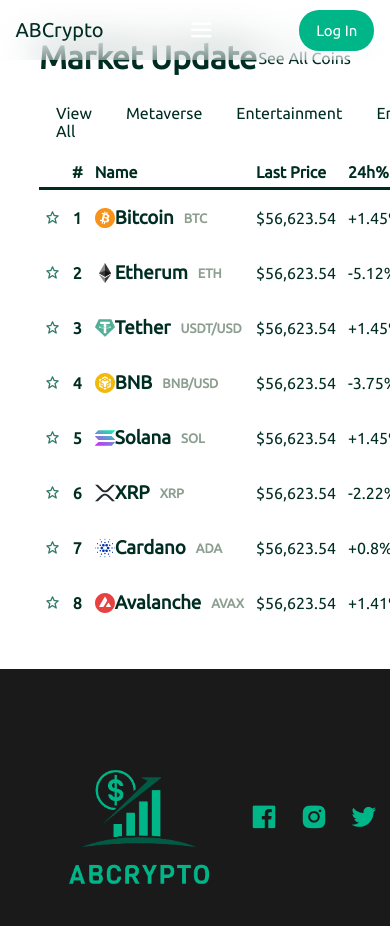
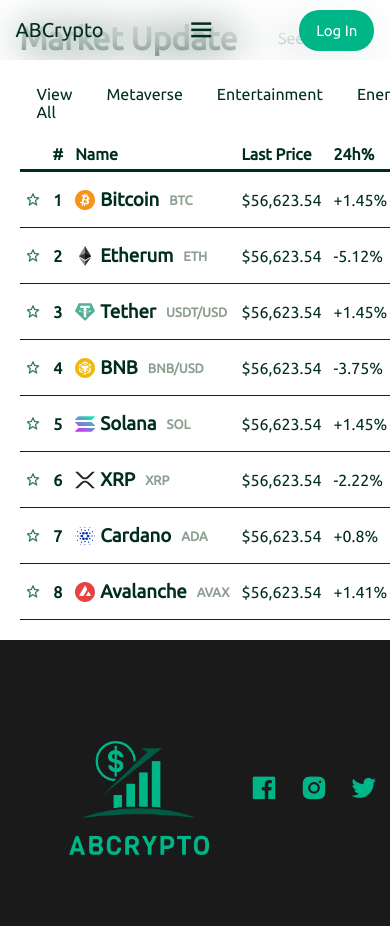
Before and after one commit to BlendiGjoni/WEB-Projekt---ABCrypto, a PHP site: page /market.html in a window 390 px wide; the page is wider, and only the part inside the window is pictured. Shown: the top 926 px of that part. Run offline with PHP 8.4, Linux system fonts and the light colour scheme.

Commit message:
Krijimi i nje section te ri ne faqen main, si dhe disa modifikime ne faqen e Market

```diff
--- a/login.html
+++ b/login.html
@@ -16,7 +16,7 @@
             <a href="#" class="navlogo">ABCrypto</a>
             <div class="bx bx-menu" id="menu-icon"></div>
             <ul>
-                <li><a href="index.html" id="current">Home</a></li>
+                <li><a href="index.html">Home</a></li>
                 <li><a href="#footer">About Us</a></li>
                 <li><a target="_blank" href="market.html">Market</a></li>
                 <li><a href="#">Buy Crypto</a></li>
--- a/market.html
+++ b/market.html
@@ -55,7 +55,7 @@
                 </tr>
             </thead>
             <tbody class="table-body">
-                <tr class="table row">
+                <tr class="table-row">
                     <td class="table-data"><button class="add-to-fav"><i class='bx bx-star'></i></button></td>
                     <th class="table-data rank">1</th>
                     <td class="table-data"><div class="wrapper"><img src="assets/bitcoin-btc-logo.svg" width="20px" height="20px" alt="Bitcoin Logo"><h3><a href="#" class="coin-name">Bitcoin <span>BTC</span></a></div></td>
@@ -65,7 +65,7 @@
                     <td class="table-data"><img src="assets/chart-1.svg" width="100px" height="40px" alt="profit chart"></td>
                     <td class="table-data"><button class="btn-trade">Trade</button></td>
                 </tr>
-                <tr class="table row">
+                <tr class="table-row">
                     <td class="table-data"><button class="add-to-fav"><i class='bx bx-star'></i></button></td>
                     <th class="table-data rank">2</th>
                     <td class="table-data"><div class="wrapper"><img src="assets/ethereum-eth-logo.svg" width="20px" height="20px" alt="Etherum Logo"><h3><a href="#" class="coin-name">Etherum <span>ETH</span></a></div></td>
@@ -75,7 +75,7 @@
                     <td class="table-data"><img src="assets/chart-2.svg" width="100px" height="40px" alt="profit chart"></td>
                     <td class="table-data"><button class="btn-trade">Trade</button></td>
                 </tr>
-                <tr class="table row">
+                <tr class="table-row">
                     <td class="table-data"><button class="add-to-fav"><i class='bx bx-star'></i></button></td>
                     <th class="table-data rank">3</th>
                     <td class="table-data"><div class="wrapper"><img src="assets/tether-usdt-logo.svg" width="20px" height="20px" alt="Tether Logo"><h3><a href="#" class="coin-name">Tether <span>USDT/USD</span></a></div></td>
@@ -85,7 +85,7 @@
                     <td class="table-data"><img src="assets/chart-1.svg" width="100px" height="40px" alt="profit chart"></td>
                     <td class="table-data"><button class="btn-trade">Trade</button></td>
                 </tr>
-                <tr class="table row">
+                <tr class="table-row">
                     <td class="table-data"><button class="add-to-fav"><i class='bx bx-star'></i></button></td>
                     <th class="table-data rank">4</th>
                     <td class="table-data"><div class="wrapper"><img src="assets/bnb-bnb-logo.svg" width="20px" height="20px" alt="BND Logo"><h3><a href="#" class="coin-name">BNB <span>BNB/USD</span></a></div></td>
@@ -95,7 +95,7 @@
                     <td class="table-data"><img src="assets/chart-2.svg" width="100px" height="40px" alt="profit chart"></td>
                     <td class="table-data"><button class="btn-trade">Trade</button></td>
                 </tr>
-                <tr class="table row">
+                <tr class="table-row">
                     <td class="table-data"><button class="add-to-fav"><i class='bx bx-star'></i></button></td>
                     <th class="table-data rank">5</th>
                     <td class="table-data"><div class="wrapper"><img src="assets/solana-sol-logo.svg" width="20px" height="20px" alt="Solana Logo"><h3><a href="#" class="coin-name">Solana <span>SOL</span></a></div></td>
@@ -105,7 +105,7 @@
                     <td class="table-data"><img src="assets/chart-1.svg" width="100px" height="40px" alt="profit chart"></td>
                     <td class="table-data"><button class="btn-trade">Trade</button></td>
                 </tr>
-                <tr class="table row">
+                <tr class="table-row">
                     <td class="table-data"><button class="add-to-fav"><i class='bx bx-star'></i></button></td>
                     <th class="table-data rank">6</th>
                     <td class="table-data"><div class="wrapper"><img src="assets/xrp-xrp-logo.svg" width="20px" height="20px" alt="XRP Logo"><h3><a href="#" class="coin-name">XRP <span>XRP</span></a></div></td>
@@ -115,7 +115,7 @@
                     <td class="table-data"><img src="assets/chart-2.svg" width="100px" height="40px" alt="profit chart"></td>
                     <td class="table-data"><button class="btn-trade">Trade</button></td>
                 </tr>
-                <tr class="table row">
+                <tr class="table-row">
                     <td class="table-data"><button class="add-to-fav"><i class='bx bx-star'></i></button></td>
                     <th class="table-data rank">7</th>
                     <td class="table-data"><div class="wrapper"><img src="assets/cardano-ada-logo.svg" width="20px" height="20px" alt="Cardano Logo"><h3><a href="#" class="coin-name">Cardano <span>ADA</span></a></h3></div></td>
@@ -125,7 +125,7 @@
                     <td class="table-data"><img src="assets/chart-1.svg" width="100px" height="40px" alt="profit chart"></td>
                     <td class="table-data"><button class="btn-trade">Trade</button></td>
                 </tr>
-                <tr class="table row">
+                <tr class="table-row">
                     <td class="table-data"><button class="add-to-fav"><i class='bx bx-star'></i></button></td>
                     <th class="table-data rank">8</th>
                     <td class="table-data"><div class="wrapper"><img src="assets/avalanche-avax-logo.svg" width="20px" height="20px" alt="Avalanche Logo"><h3><a href="#" class="coin-name">Avalanche <span>AVAX</span></a></h3></div></td>
--- a/style.css
+++ b/style.css
@@ -63,7 +63,7 @@
     color: #00B588;
 }
 header #menu-icon{
-    color: #fff;
+    color: #002D22;
     font-size: 30px;
     cursor: pointer;
     display: none;
@@ -127,6 +127,28 @@
     main .main-first-page #hero img{
         width: 500px !important;
         justify-content: center;
+    }
+    .marketmain{
+        margin: 5% !important;
+    }
+    .market-table{
+        width: 100% !important;
+    }
+    .product-container{
+        margin: 0 5% !important;
+    }
+    .nxt-btn,
+    .pre-btn{
+        display: none !important;
+    }
+    .main-third-page{
+        flex-direction: column;
+        align-items: flex-start;
+        width: 100%;
+        margin: 0 5%;
+    }
+    .main-third-page .text-part{
+        width: 100% !important;
     }
     form{
         display: flex;
@@ -359,8 +381,15 @@
 .table-heading{
     text-align: left;
 }
+.market-table .table-head{
+    border-block-end: 3px solid #002D22;
+}
 .market-table .table-row{
-    border-block-end: 3px solid #002D22;
+    border-block-end: 1px solid #002D22;
+    transition: all 0.3s ease;
+}
+.market-table .table-body .table-row:hover{
+    background-color: #00b58842;
 }
 .market-table .add-to-fav{
     font-size: 15px;
@@ -373,6 +402,7 @@
     display: flex;
     align-items: center;
     min-width: max-content;
+    gap: 5px;
 }
 .market-table .coin-name{
     display: flex;
```
Also changed, not shown: other parts of style.css (+41 -10 lines), index.html (+20 -0 lines), 1 other file.
